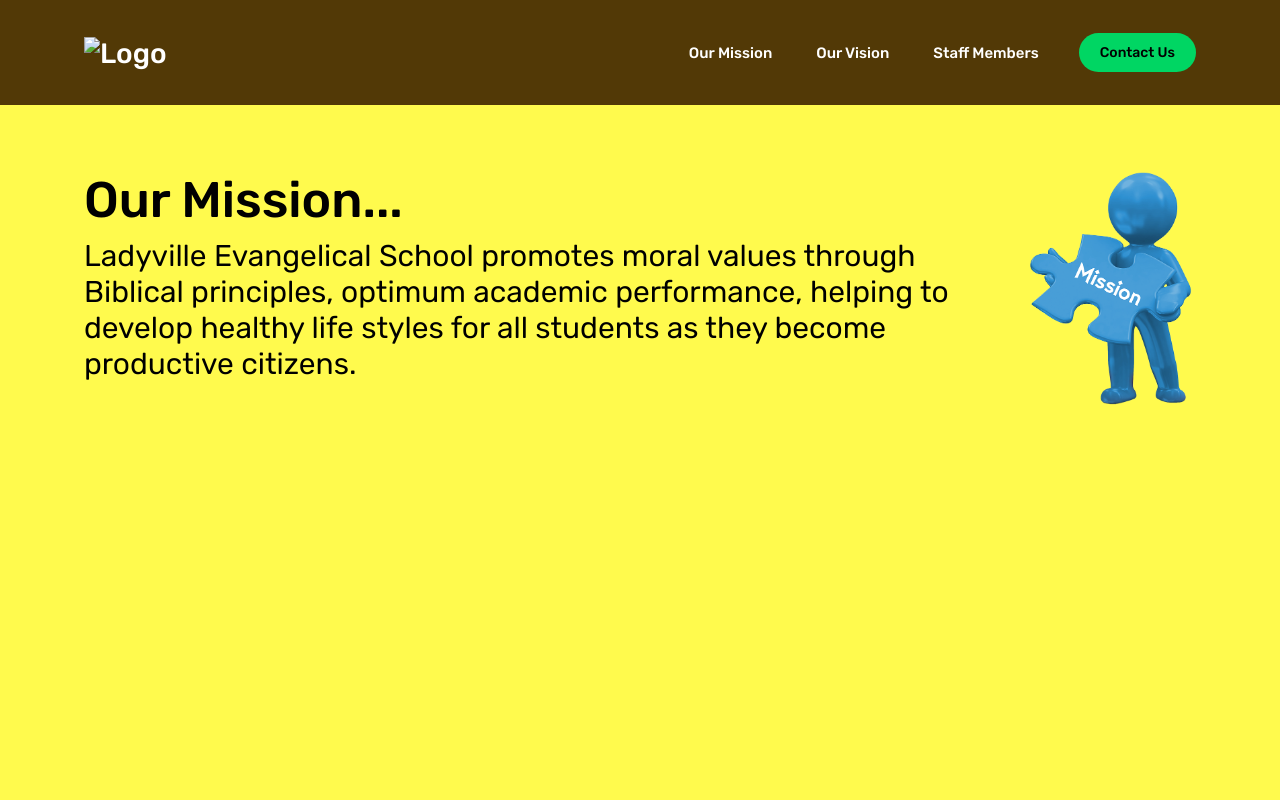
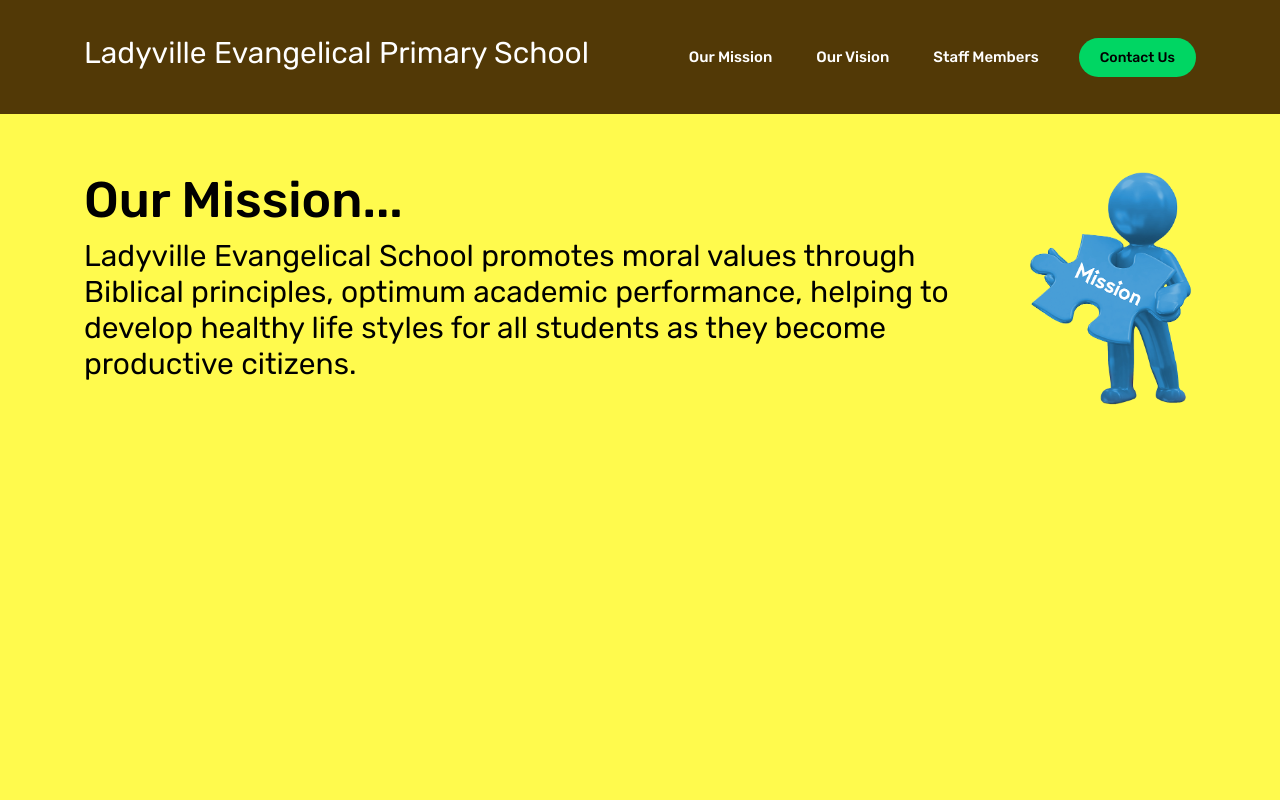
Before and after one commit to SOG-Daniels/ladyvilleEvangelical, a website: page index.html in a window 1280 px wide. Shown: the top 800 px of the page. Drawn offline with Linux system fonts and the light colour scheme.

Commit message:
Changes to top logo

```diff
--- a/index.html
+++ b/index.html
@@ -18,7 +18,10 @@
 		<div id="mobile-menu-overlay"></div>
 		<nav class="navbar navbar-expand-lg fixed-top">
 			<div class="container">
-				<a class="navbar-brand" href="#home"><img src="" alt="Logo"></a>
+				<a class="navbar-brand" href="#home">
+					<!-- <img src="" alt="Logo"> -->
+					<h4>Ladyville Evangelical Primary School</h4>
+				</a>
 				<button class="navbar-toggler" type="button" data-toggle="collapse" data-target="#navbarTogglerDemo01" aria-controls="navbarTogglerDemo01" aria-expanded="false" aria-label="Toggle navigation">
 				<span class="navbar-toggler-icon"><i class="mdi mdi-menu"> </i></span>
 				</button>
```
